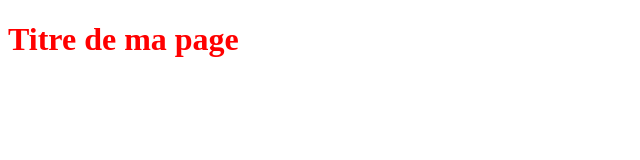
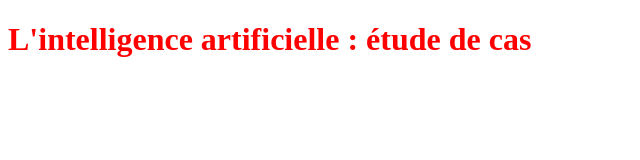
Before and after one commit to smattiocco/projetiadesign, a plain HTML site: page index.html in a window 1280 px wide. Shown: the whole page, without its empty margins (0-640 px from the left). Drawn offline with Linux system fonts and the light colour scheme.

Commit message:
changement du titre avant le navbar

```diff
--- a/index.html
+++ b/index.html
@@ -15,7 +15,7 @@
 <body>
 
 
-    <h1>Titre de ma page</h1>
+    <h1> L'intelligence artificielle : étude de cas </h1>
 
 
 
```
